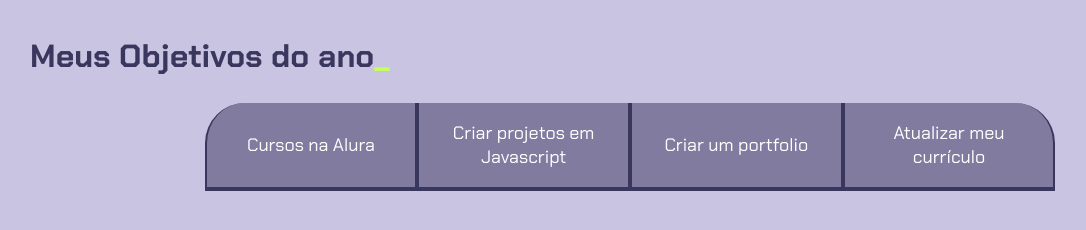
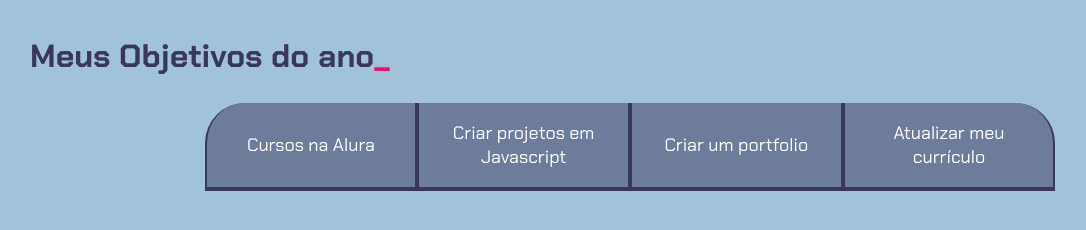
Before and after one commit to anafpedrao/projeto-de-vida, a plain HTML site: page index.html in a window 1280 px wide. Shown: the whole page, without its empty margins (10-1096 px from the left). Drawn offline with Linux system fonts and the light colour scheme.

Commit message:
Add files via upload

```diff
--- a/style.css
+++ b/style.css
@@ -1,8 +1,8 @@
 @import url('https://fonts.googleapis.com/css2?family=Chakra+Petch:wght@400;700&display=swap');
 
 :root {
-    --cor-de-fundo:#C9C4E1;
-    --verde: #C7FF57;
+    --cor-de-fundo: #A1C3D9;
+    --rosa:#EF0B70;
     --branco: #FFFFFF;
     --botao-ativo: #3A375E;
     --botao-inativo: rgba(58, 55, 94, 0.5);
@@ -34,7 +34,7 @@ body {
 }
 
 .titulo-principal span {
-    color: var(--verde);
+    color: var(--rosa);
 }
 
 .botao {
```
